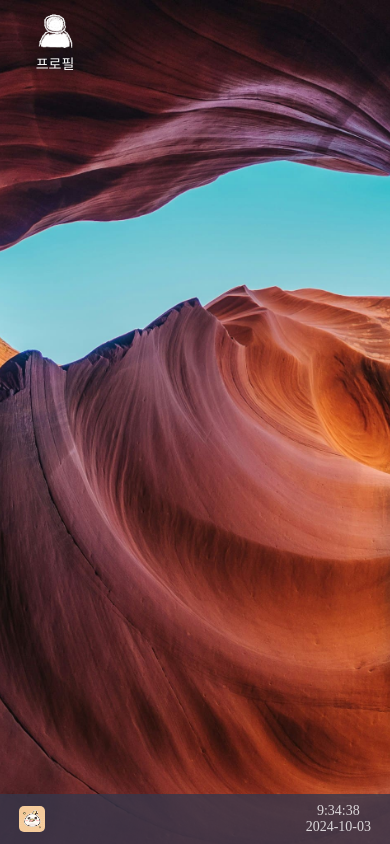
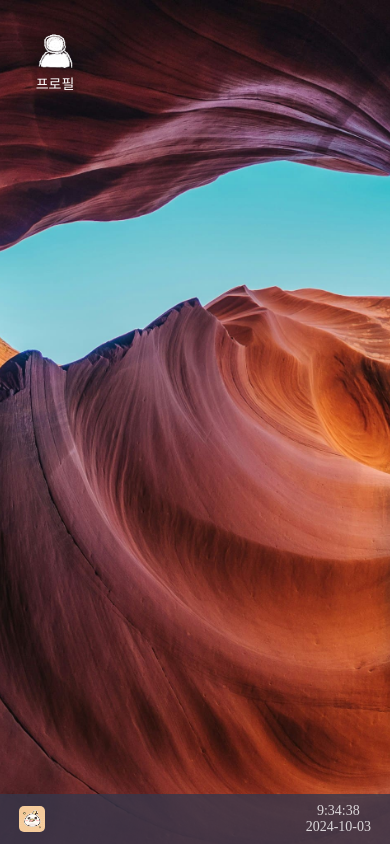
Before and after one commit to gnemek20/rnjs, a Next.js app: page / in a window 390 px wide. Built offline with nearby package versions, Linux system fonts and the light colour scheme.

Commit message:
모바일의 경우 아이콘이 top으로부터 30px만큼 떨어지도록 변경

```diff
--- a/styles/icons/icons.module.css
+++ b/styles/icons/icons.module.css
@@ -52,6 +52,10 @@
     flex-direction: column;
   }
 
+  .wrapper {
+    padding-top: 30px;
+  }
+
   .icons {
     justify-content: center;
     grid-auto-flow: row;
```
